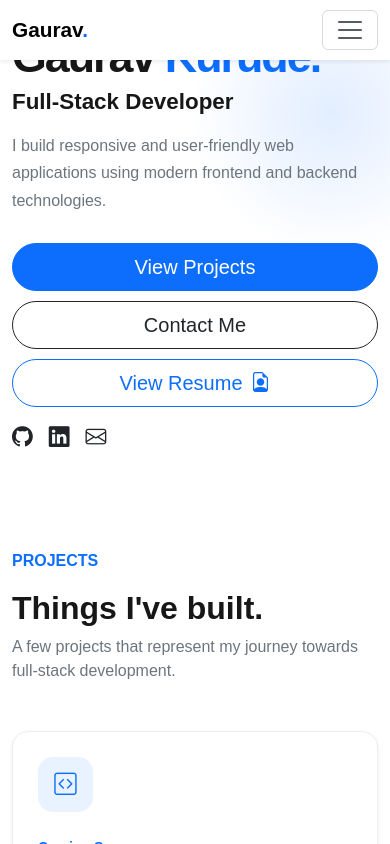
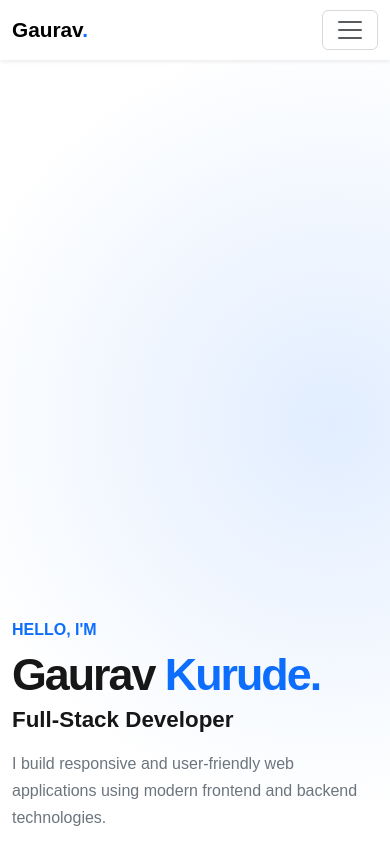
Before and after one commit to Gaurav-Kurude/Gaurav-Kurude, a React (Vite) app: page / in a window 390 px wide. Shown: the top 844 px of the page. Built offline with nearby package versions, Linux system fonts and the light colour scheme.

Commit message:
gaurav-portfolio

```diff
--- a/src/App.css
+++ b/src/App.css
@@ -221,11 +221,7 @@ body {
 
   /* Hero section takes at least 80% of mobile screen height */
   .hero-section .min-vh-100 {
-    min-height: 40vh !important;
-  }
-
-  #home{
-    min-height: 40vh !important;
+    min-height: 200vh !important;
   }
 
   .hero-section h1 {
```
